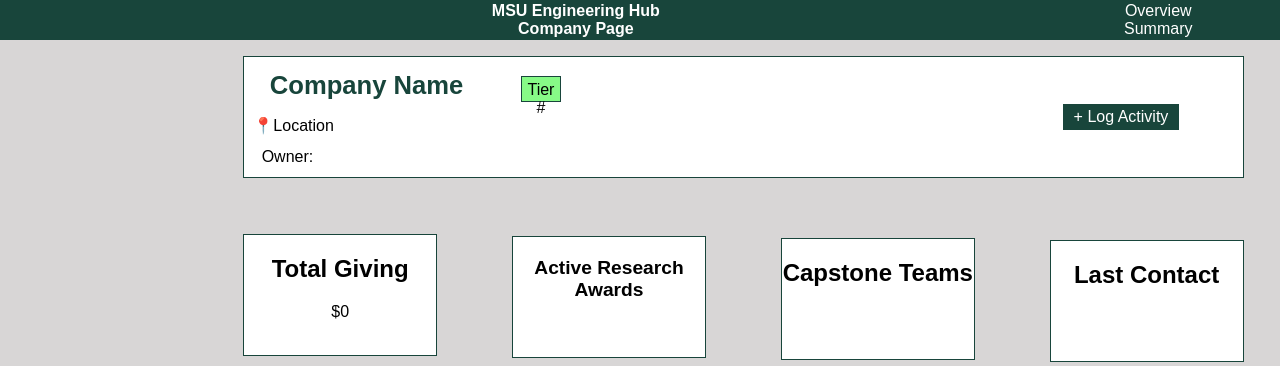
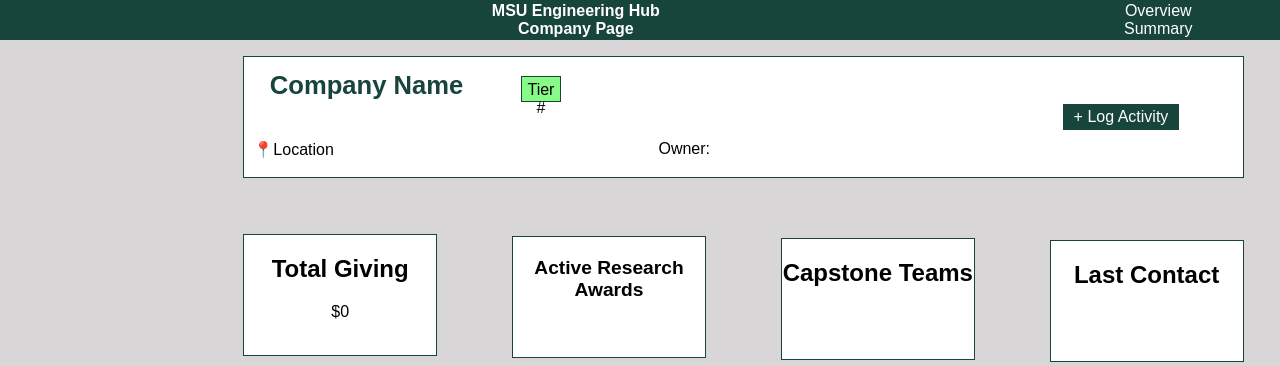
Before and after one commit to sungodemk/msu-engineering-engagement-hub, a Flask app: page /company in a window 1280 px wide. Shown: the part 64-430 px from the top of the page. Run offline with Flask 3, Linux system fonts and the light colour scheme.

Commit message:
Moved location and owner postion of the Company Page

```diff
--- a/static/css/company_page.css
+++ b/static/css/company_page.css
@@ -39,7 +39,7 @@ body {
     font-size: 1.0em;
     color: black;
     position: relative;
-    top: 1vh;
+    top: 4vh;
     right: 27vw;
 }
 
@@ -65,8 +65,8 @@ body {
     font-size: 1.0em;
     color: black;
     position: relative;
-    top: 5vh;
-    right: 51vw;
+    top: 4vh;
+    right: 20vw;
 }
 
 
```
